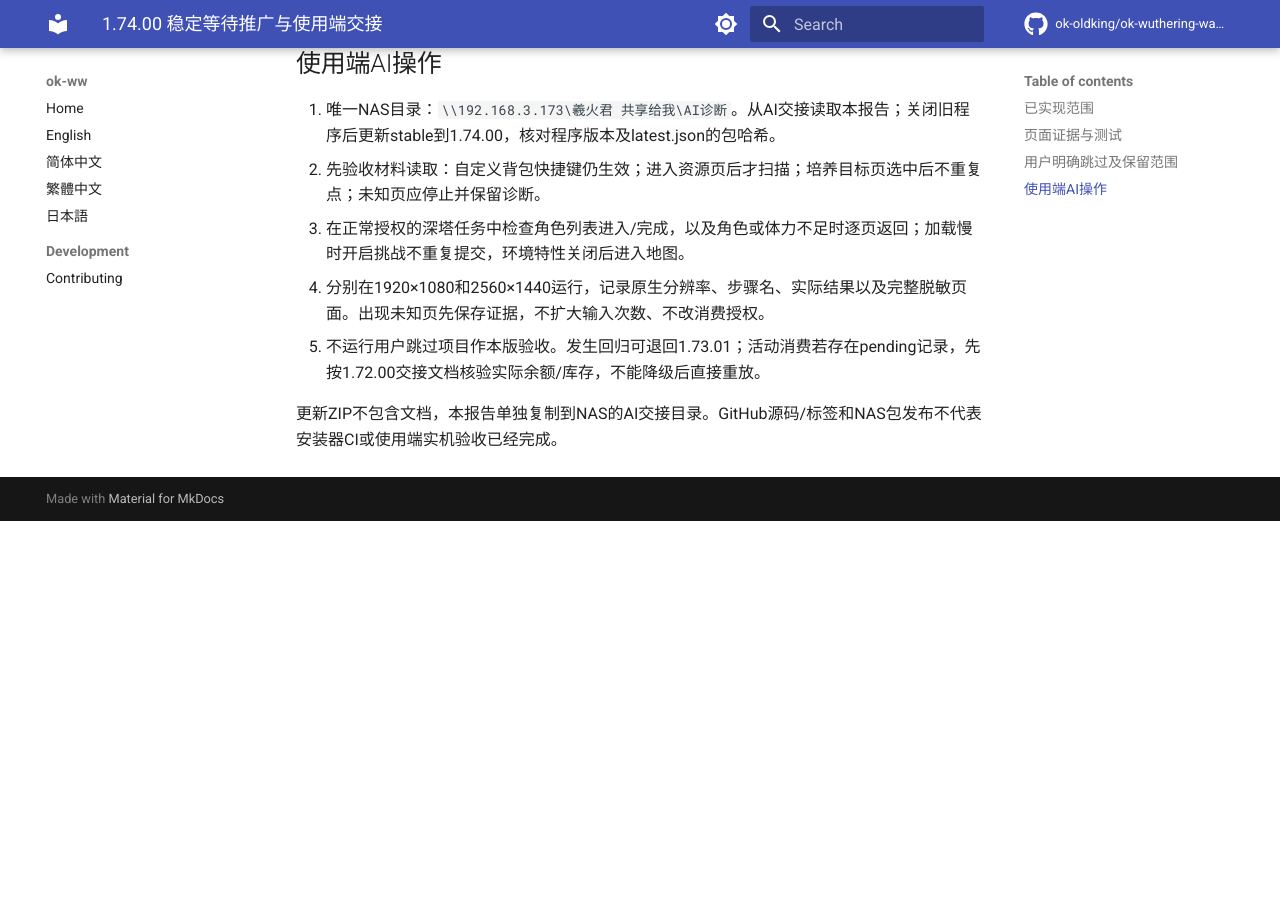
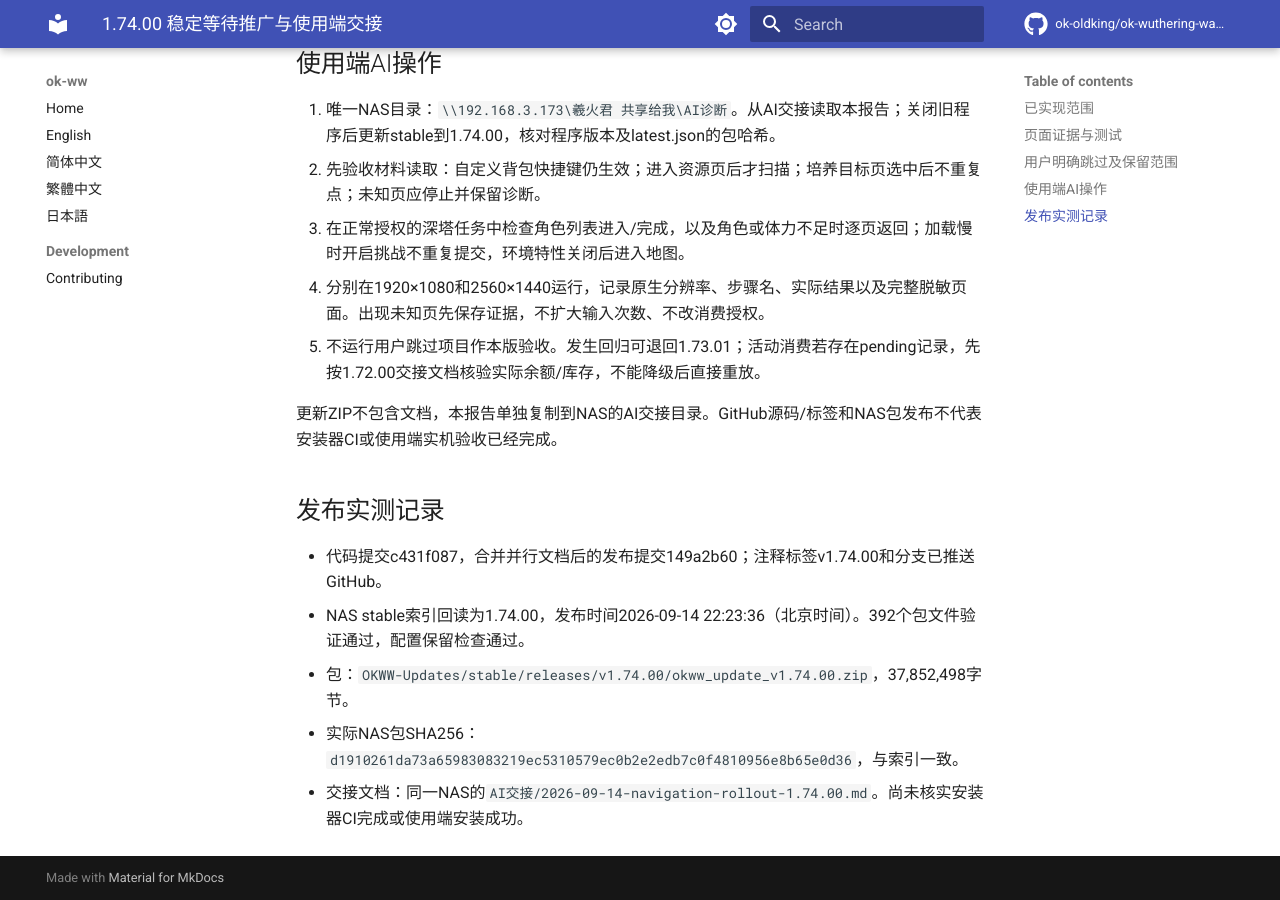
Before and after one commit to xihuojun2020-tech/okww-custom, an MkDocs documentation site: the page built from docs/reviews/2026-09-14-navigation-rollout-1.74.00.md, in a window 1280 px wide and 900 px high, scrolled down 1568 px. Built offline with MkDocs 1.6.1 and Material for MkDocs 9.7.7, drawn with Linux system fonts in a browser that asks for light colours; comment, search, counter and statistics services are not loaded; before the commit the page ends 2089 px from its top, so only the background shows below that.

Commit message:
docs: record verified 1.74.00 publication

```diff
--- a/docs/reviews/2026-09-14-navigation-rollout-1.74.00.md
+++ b/docs/reviews/2026-09-14-navigation-rollout-1.74.00.md
@@ -42,3 +42,11 @@
 5. 不运行用户跳过项目作本版验收。发生回归可退回1.73.01；活动消费若存在pending记录，先按1.72.00交接文档核验实际余额/库存，不能降级后直接重放。
 
 更新ZIP不包含文档，本报告单独复制到NAS的AI交接目录。GitHub源码/标签和NAS包发布不代表安装器CI或使用端实机验收已经完成。
+
+## 发布实测记录
+
+- 代码提交c431f087，合并并行文档后的发布提交149a2b60；注释标签v1.74.00和分支已推送GitHub。
+- NAS stable索引回读为1.74.00，发布时间2026-09-14 22:23:36（北京时间）。392个包文件验证通过，配置保留检查通过。
+- 包：`OKWW-Updates/stable/releases/v1.74.00/okww_update_v1.74.00.zip`，37,852,498字节。
+- 实际NAS包SHA256：`d1910261da73a65983083219ec5310579ec0b2e2edb7c0f4810956e8b65e0d36`，与索引一致。
+- 交接文档：同一NAS的`AI交接/2026-09-14-navigation-rollout-1.74.00.md`。尚未核实安装器CI完成或使用端安装成功。
```
